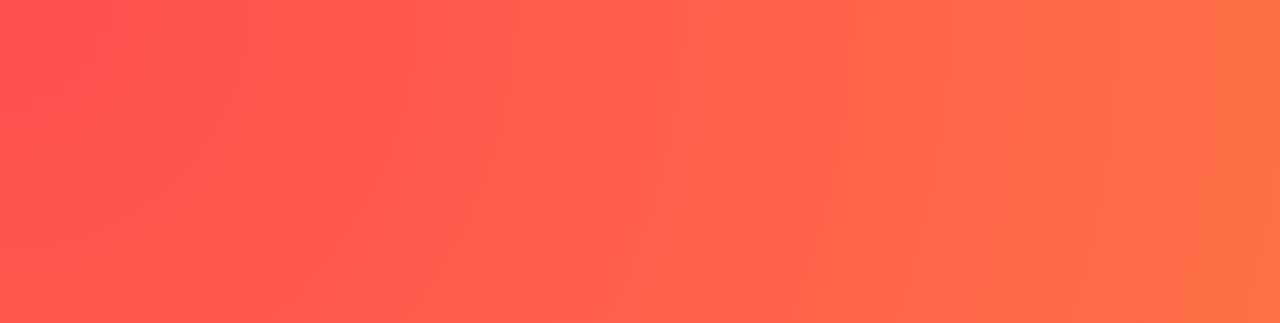
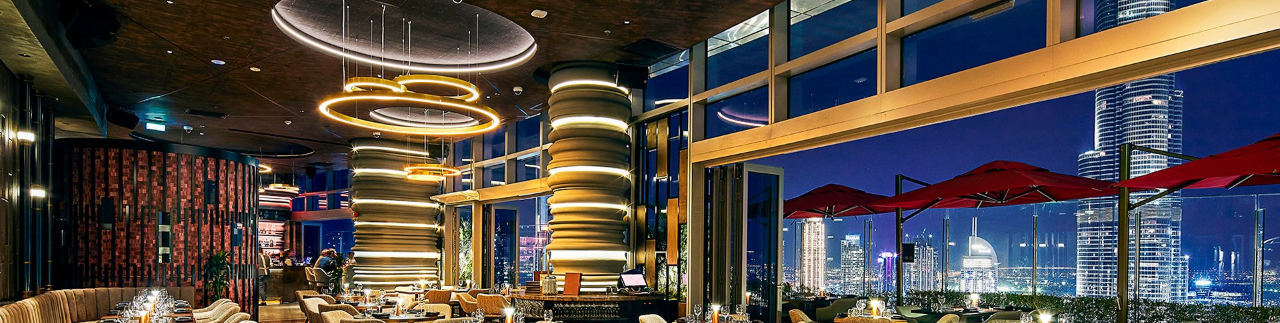
Before and after one commit to Manalboussad/mnlboussad.github.io, a plain HTML site: page index.html in a window 1280 px wide. Shown: the top 323 px of the page. Drawn offline with Linux system fonts and the light colour scheme.

Commit message:
Update style.css

```diff
--- a/style.css
+++ b/style.css
@@ -8,7 +8,7 @@ body {
 }
 header {
     animation: fadeIn 1s ease-out; /* Ajout de l'animation de chargement*/
-    background-image : url(../images/restau.jpg);
+    background-image : url(restau.jpg);
     background-size: cover;
     background-position: center;
     height: 700px;
```
